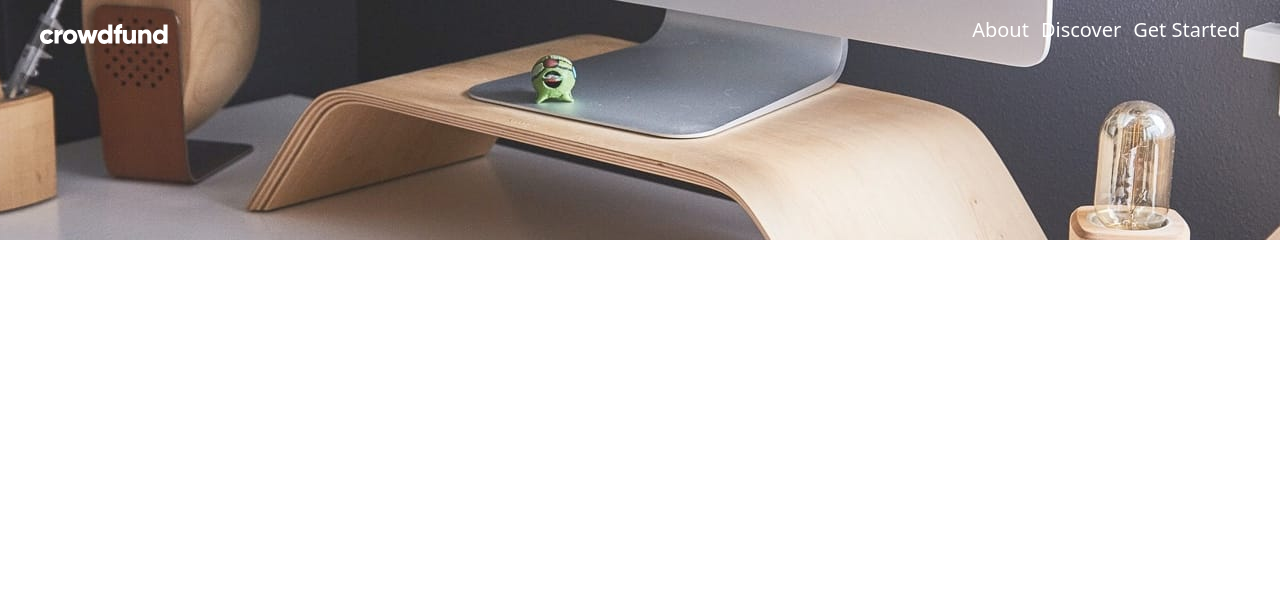
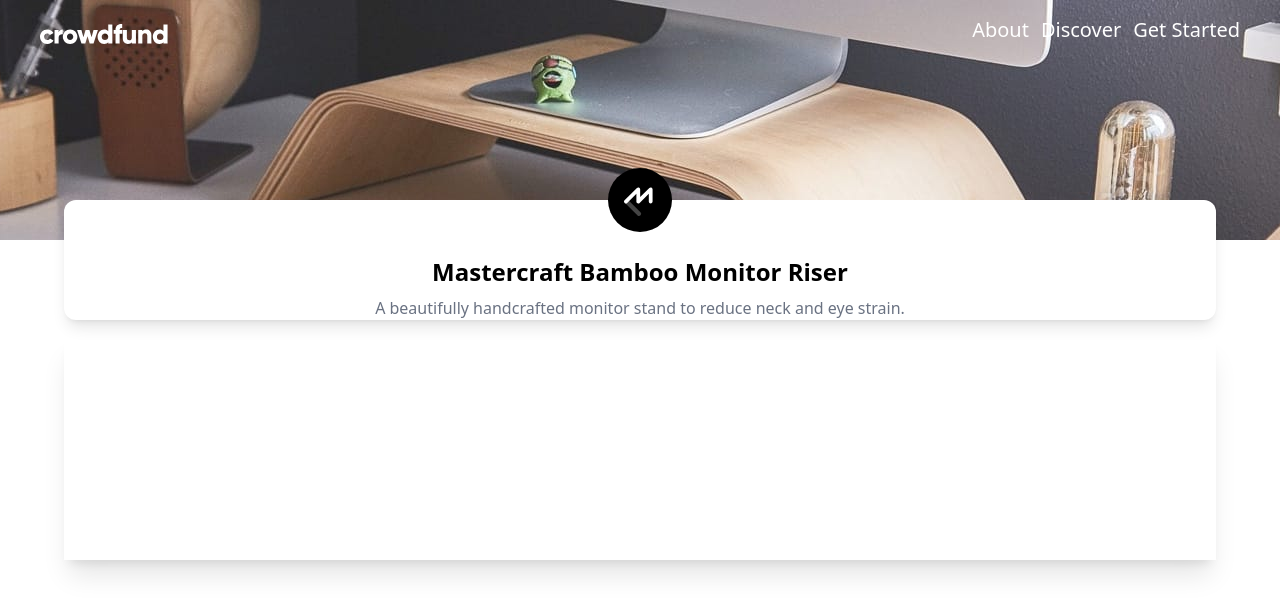
Before and after one commit to Shadrack04/react-crowdfunding-product, a React (Vite) app: page / in a window 1280 px wide. Shown: the top 614 px of the page. Built offline with nearby package versions, Linux system fonts and the light colour scheme.

Commit message:
Fix margin collapse on the first card using flex box

```diff
--- a/src/App.jsx
+++ b/src/App.jsx
@@ -1,10 +1,12 @@
 import Header from "./components/Header";
 import "./App.css";
+import Main from "./assets/Main";
 
 function App() {
   return (
-    <div>
+    <div className="">
       <Header />
+      <Main />
     </div>
   );
 }
--- /dev/null
+++ b/src/assets/Main.jsx
@@ -0,0 +1,29 @@
+import masterCraft from "/images/logo-mastercraft.svg";
+
+function Main() {
+  return (
+    <main className=" w-full">
+      <div className=" flex flex-col bg-white w-[90%] relative -mt-10 mx-auto shadow-lg rounded-xl">
+        <div className=" w-full absolute -top-8 flex items-center">
+          <img
+            src={masterCraft}
+            alt="Master craft logo"
+            className=" mx-auto w-16 h-16"
+          />
+        </div>
+        <div className=" mt-12 px-4">
+          <h1 className=" text-center text-2xl font-bold my-2">
+            Mastercraft Bamboo Monitor Riser
+          </h1>
+          <p className=" text-gray-500 text-md text-center">
+            A beautifully handcrafted monitor stand to reduce neck and eye
+            strain.
+          </p>
+        </div>
+      </div>
+      <div className=" bg-white mt-4 h-56 w-[90%] mx-auto shadow-xl"></div>
+    </main>
+  );
+}
+
+export default Main;
--- a/src/components/Nav.jsx
+++ b/src/components/Nav.jsx
@@ -1,7 +1,7 @@
 import React, { useState } from "react";
 import Logo from "./Logo";
 import menuIcon from "../../public/images/icon-hamburger.svg";
-import closeIcon from "../../public/images/icon-close-modal.svg";
+import closeIcon from "../../public/images/icon-close-menu.svg";
 
 const links = [
   { name: "About", link: "/about" },
```
